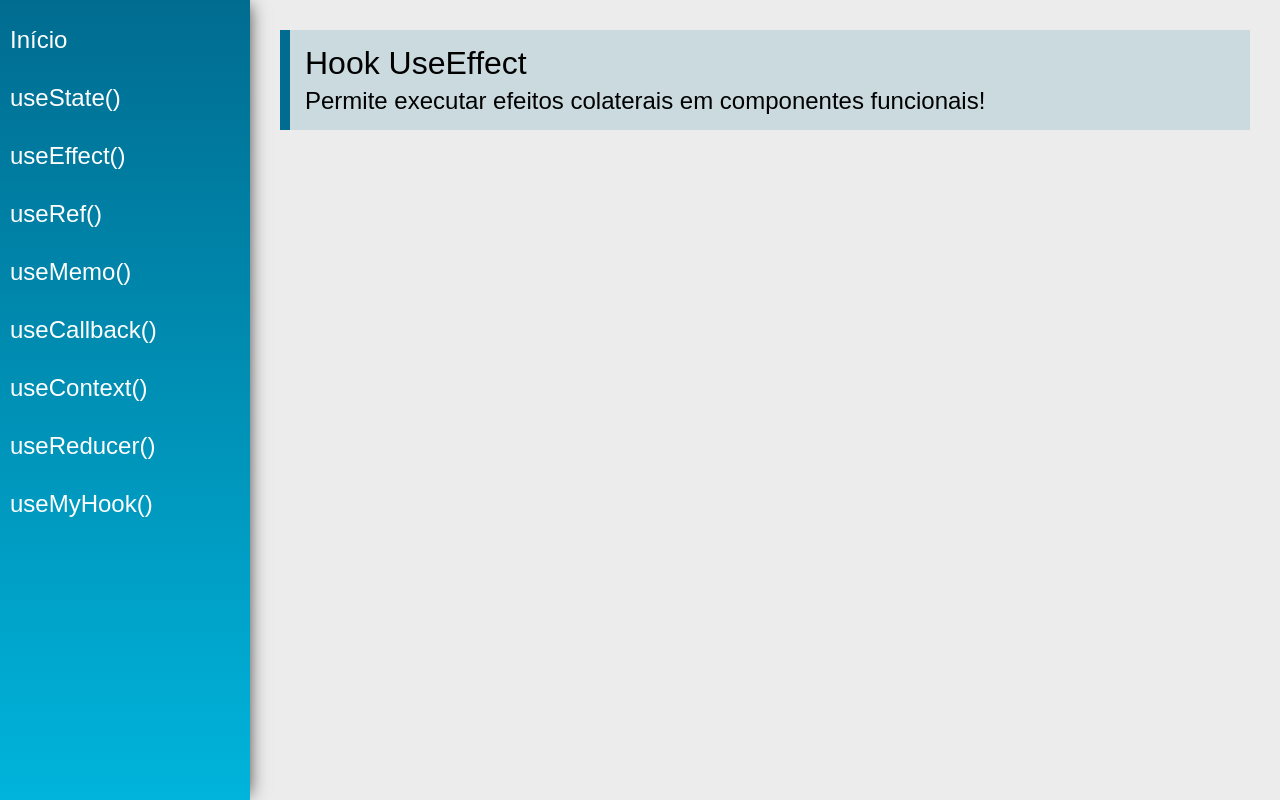
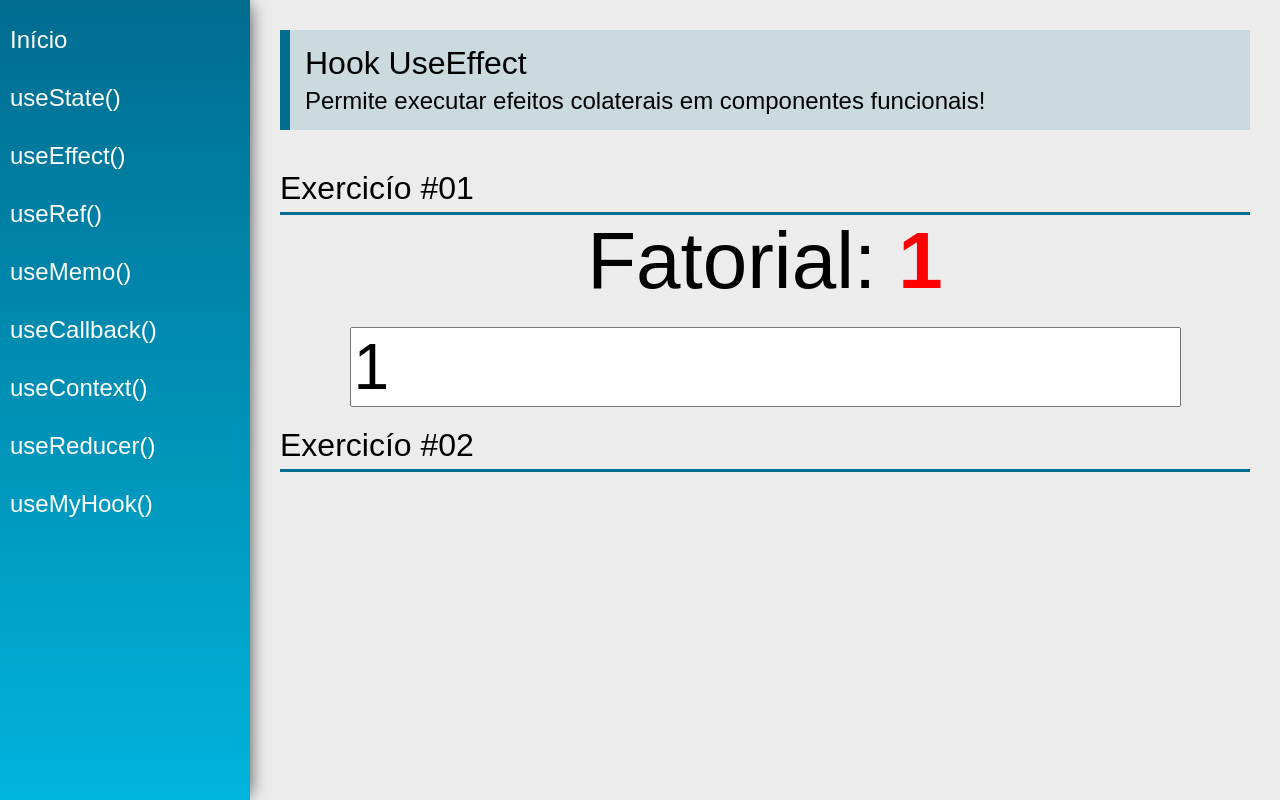
Before and after one commit to pedrohsbatista/Hooks-React, a React (Create React App) app: page /useEffect in a window 1280 px wide. Built offline with nearby package versions, Linux system fonts and the light colour scheme.

Commit message:
useEffect

```diff
--- a/src/views/examples/UseEffect.jsx
+++ b/src/views/examples/UseEffect.jsx
@@ -1,13 +1,53 @@
-import React from 'react'
+import React, { useEffect, useState } from 'react'
 import PageTitle from '../../components/layout/PageTitle'
+import SectionTitle from '../../components/layout/SectionTitle'
+
+function calcFatorial(num) {
+    const n = parseInt(num)
+
+    if (n < 0)
+      return -1
+
+    if (n === 0)
+      return 1
+
+    return calcFatorial(n - 1) * n
+}
 
 const UseEffect = (props) => {
+    const [number, setNumber] = useState(1);
+    const [fatorial, setFatorial] = useState(1);
+
+    useEffect(function(){
+        setFatorial(calcFatorial(number))
+    }, [number])
+
+    useEffect(function(){
+        if (fatorial > 1000000){
+            document.title = "Teste";
+        }
+    }, [fatorial])
+
     return (
         <div className="UseEffect">
             <PageTitle
                 title="Hook UseEffect"
-                subtitle="Permite executar efeitos colaterais em componentes funcionais!"
-            />
+                subtitle="Permite executar efeitos colaterais em componentes funcionais!" />
+
+            <SectionTitle title="Exercicío #01"/>
+
+            <div className="center">
+                <div>
+                    <span className="text">Fatorial: </span>
+                    <span className="text red">{fatorial === -1 ? 'Não existe' : fatorial}</span>
+                </div>
+                <input type="number" className="input" value={number} onChange={e => setNumber(e.target.value)} />
+            </div>
+
+            <SectionTitle title="Exercicío #02"/>
+            <div className="center">
+
+            </div>
         </div>
     )
 }
```
